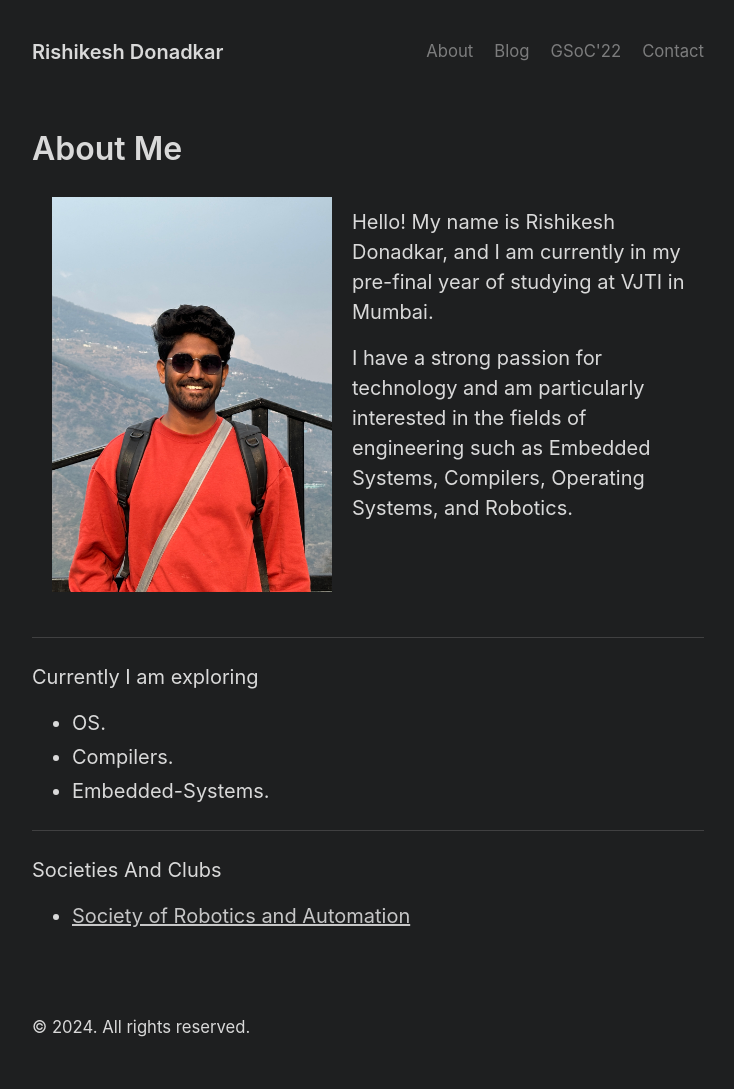
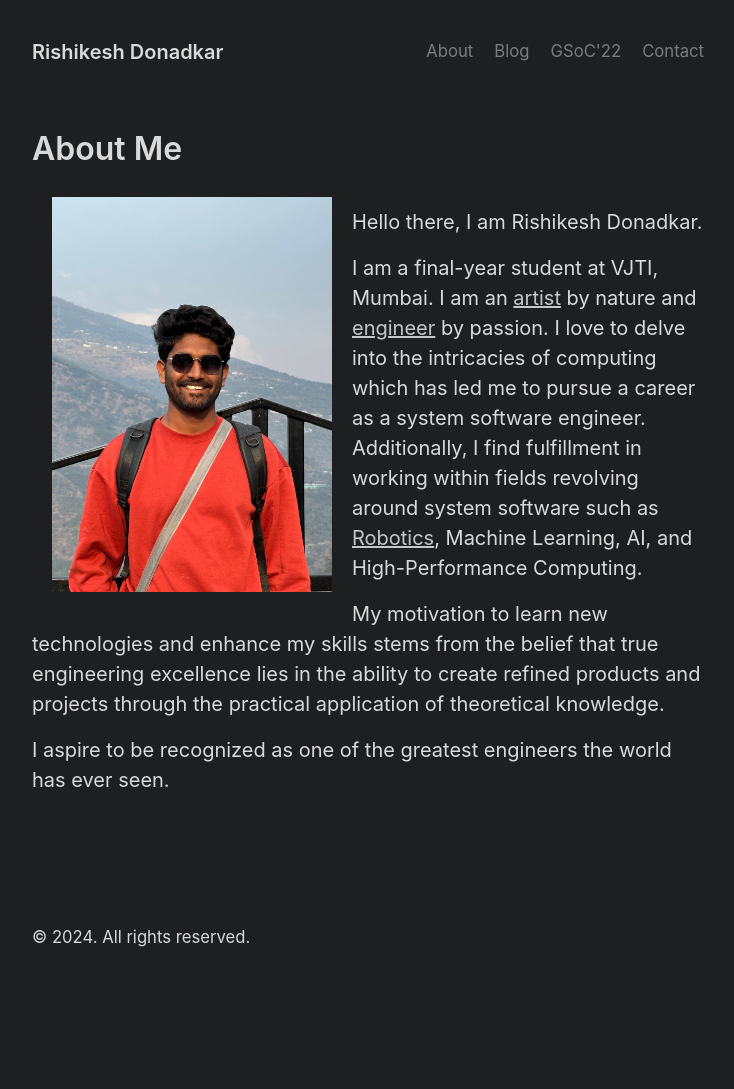
Before and after one commit to RISHI27-dot/rishi27-dot.github.io, a Jekyll site: the page built from about.md, in a window 1280 px wide. Shown: the whole page, without its empty margins (272-1006 px from the left). Built offline with Jekyll 4.4.1, drawn with Linux system fonts in a browser that asks for light colours; after the commit the page ends 999 px from its top, so only the background shows below that.

Commit message:
Update info in about.md

```diff
--- a/about.md
+++ b/about.md
@@ -6,17 +6,12 @@ title: About Me
     <img src="/assets/Rishikesh2.JPG" alt="gsoc_icon" width="300" style="padding: 10px"/>
 </div>
 <br>
-Hello! My name is Rishikesh Donadkar, and I am currently in my pre-final year of studying at VJTI in Mumbai.
+Hello there, I am Rishikesh Donadkar.
 
-I have a strong passion for technology and am particularly interested in the fields of engineering such as Embedded Systems, Compilers, Operating Systems, and Robotics.
-<br><br>
-<br><br>
-<hr>
-Currently I am exploring
-* OS.
-* Compilers.
-* Embedded-Systems.
-<hr>
-Societies And Clubs
-* [Society of Robotics and Automation](https://sravjti.in/)
+I am a final-year student at VJTI, Mumbai. I am an [artist](https://www.instagram.com/the_artistic_subtlety/?igsh=MWxwZHBocmJzNzEyZQ%3D%3D) by nature and [engineer](https://github.com/RISHI27-dot) by passion. I love to delve into the intricacies of computing which has led me to pursue a career as a system software engineer. Additionally, I find fulfillment in working within fields revolving around system software such as [Robotics](https://sravjti.in/), Machine Learning, AI, and High-Performance Computing.
+
+My motivation to learn new technologies and enhance my skills stems from the belief that true engineering excellence lies in the ability to create refined products and projects through the practical application of theoretical knowledge.
+
+I aspire to be recognized as one of the greatest engineers the world has ever seen.
+
 <br>
```
